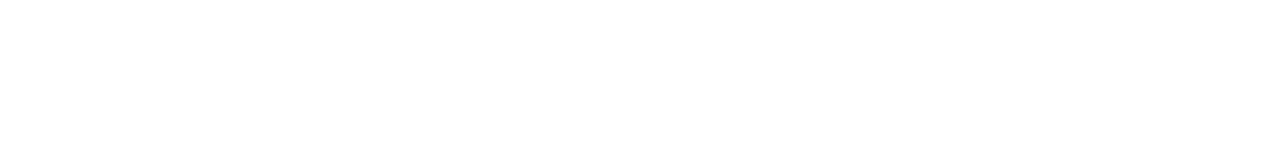
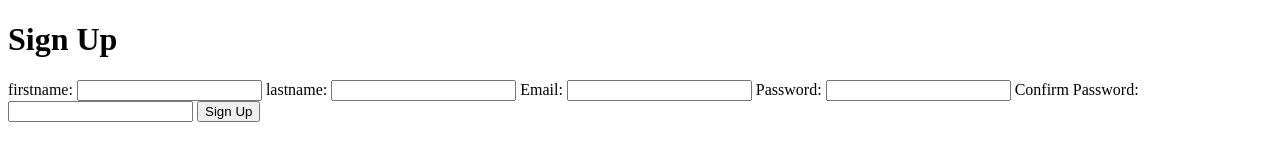
Before and after one commit to horacenjoroge/form, a plain HTML site: page index.html in a window 1280 px wide. Drawn offline with Linux system fonts and the light colour scheme.

Commit message:
added form

```diff
--- a/index.html
+++ b/index.html
@@ -3,9 +3,28 @@
 <head>
     <meta charset="UTF-8">
     <meta name="viewport" content="width=device-width, initial-scale=1.0">
-    <title>Document</title>
+    <title>Sign up Form</title>
+    <link rel="stylesheet" href="styles.css">
 </head>
 <body>
+    <h1>Sign Up</h1>
+    <form id="signup-form" action="process_signup.php" method="POST">
+        <label for="firstname">firstname:</label>
+        <input type="text" id="firstname" name="firstname" required>
 
+        <label for="lastname">lastname:</label>
+        <input type="text" id="lastname" name="lastname" required>
+
+        <label for="email">Email:</label>
+        <input type="email" id="email" name="email" required>
+
+        <label for="password">Password:</label>
+        <input type="password" id="password" name="password" required>
+
+        <label for="confirm-password">Confirm Password:</label>
+        <input type="password" id="confirm-password" name="confirm-password" required>
+
+        <input type="submit" value="Sign Up">
+    </form>
 </body>
 </html>
```
